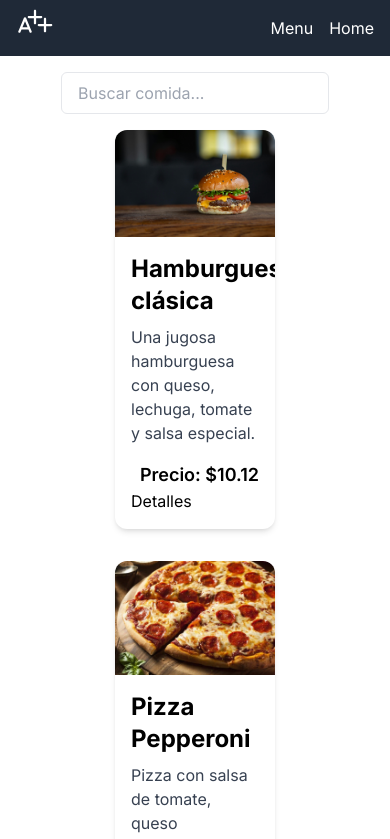
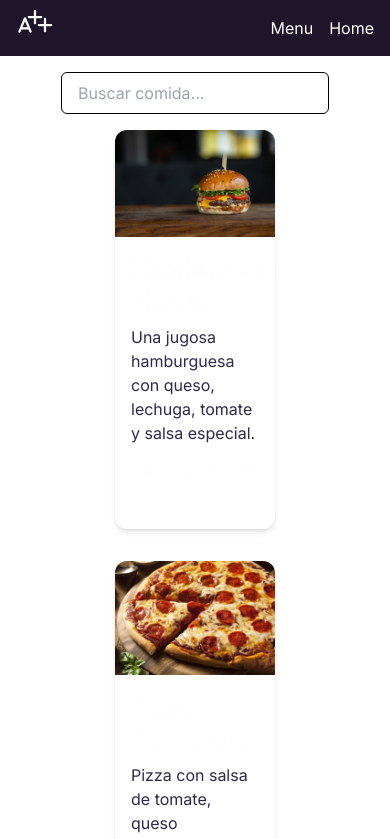
Before and after one commit to SantiagoYaitul/PWA-Restaurant, a Next.js app in the folder restaurant-react/: page /pages/Menu in a window 390 px wide. Shown: the top 839 px of the page. Built offline with nearby package versions, Linux system fonts and the light colour scheme.

Commit message:
Palette
Added palette to tailwind.config.js
Now custom palette colors can be called by (component)-palette-(color in palette) in the className of the components/module css

```diff
--- a/restaurant-react/src/app/components/Button/Button.module.css
+++ b/restaurant-react/src/app/components/Button/Button.module.css
@@ -4,5 +4,5 @@
 }
 
 .button {
-    @apply bg-blue-500 hover:bg-blue-700 text-white font-bold py-2 px-4 rounded
+    @apply bg-blue-500 hover:bg-blue-700 text-palette-foreground font-bold py-2 px-4 rounded
 } */
--- a/restaurant-react/src/app/components/FoodDetails/FoodDetails.module.css
+++ b/restaurant-react/src/app/components/FoodDetails/FoodDetails.module.css
@@ -1,5 +1,5 @@
 .container {
-    @apply max-w-3xl mx-auto bg-white rounded-lg overflow-hidden shadow-lg;
+    @apply max-w-3xl mx-auto text-palette-foreground rounded-lg overflow-hidden shadow-lg;
 }
 
 .imageContainer {
--- a/restaurant-react/src/app/components/FoodImage/FoodImage.module.css
+++ b/restaurant-react/src/app/components/FoodImage/FoodImage.module.css
@@ -1,5 +1,5 @@
 .container {
-    @apply md:w-1/3 bg-gray-800 text-white text-center md:text-left rounded-tl-xl rounded-bl-xl;
+    @apply md:w-1/3 bg-palette-shadow text-palette-foreground text-center md:text-left rounded-tl-xl rounded-bl-xl;
 }
 
 .image {
--- a/restaurant-react/src/app/components/FoodItem/FootItem.module.css
+++ b/restaurant-react/src/app/components/FoodItem/FootItem.module.css
@@ -1,9 +1,9 @@
 .container {
-    @apply max-w-40 mx-auto bg-white rounded-xl shadow-md overflow-hidden md:max-w-2xl mb-8;
+    @apply max-w-40 mx-auto text-palette-foreground rounded-xl shadow-md overflow-hidden md:max-w-2xl mb-8;
 }
 
 .image {
-    @apply md:w-1/3 bg-gray-800 text-white p-4 text-center md:text-left rounded-tl-xl rounded-bl-xl;
+    @apply md:w-1/3 bg-palette-shadow text-palette-foreground p-4 text-center md:text-left rounded-tl-xl rounded-bl-xl;
 }
 
 .details {
@@ -11,7 +11,7 @@
 }
 
 .description {
-    @apply text-gray-700 mt-2;
+    @apply text-palette-dim mt-2;
 }
 
 .price {
--- a/restaurant-react/src/app/components/Footer/Footer.jsx
+++ b/restaurant-react/src/app/components/Footer/Footer.jsx
@@ -2,7 +2,7 @@ import Link from "next/link";
 import { FaInstagram, FaFacebookF, FaSquareXTwitter, FaSquareReddit, FaSteam, FaGithub } from "react-icons/fa6";
 
 export default () => {
-   return <div className="dark:bg-slate-800 dark:text-white flex flex-col md:flex-row justify-between flex-nowrap w-full border-t-2 rounded-t-xl px-2 py-3">
+   return <div className="dark:bg-palette-background dark:text-palette-foreground flex flex-col md:flex-row justify-between flex-nowrap w-full border-t-2 rounded-t-xl px-2 py-3">
       <span className="flex pl-2">
          <span className="text-center text-lg">Made with: <Link href="https://nextjs.org/" className="font-extrabold">NextJS</Link></span>
       </span>
--- a/restaurant-react/src/app/components/Navbar/Navbar.module.css
+++ b/restaurant-react/src/app/components/Navbar/Navbar.module.css
@@ -1,5 +1,5 @@
 .navbar {
-    @apply bg-gray-800 p-4;
+    @apply bg-palette-background p-4;
 }
 
 .flexContainer {
@@ -7,7 +7,7 @@
 }
 
 .logo {
-    @apply flex items-center text-white;
+    @apply flex items-center text-palette-foreground;
 }
 
 .navLinks {
@@ -15,9 +15,9 @@
 }
 
 .navLink {
-    @apply text-white;
+    @apply text-palette-foreground;
 }
 
 .hoverEffect:hover {
-    @apply hover:text-gray-400;
+    @apply hover:text-palette-dim;
 }
--- a/restaurant-react/src/app/globals.css
+++ b/restaurant-react/src/app/globals.css
@@ -1,22 +1,6 @@
 @tailwind base;
 @tailwind components;
 @tailwind utilities;
-
-
-/* TODO implement new palette (or another palette) */
-:root {
-  --background-color-custom: #1E152A;
-  --foreground-color: #FEFDFF;
-  --shadow-color: #6A7B76;
-  --highlight-color: #F7DD72;
-  --spotlight-color: #FF8552;
-}
-
-/*
-body {
-  color: rgb(var(--background-color-custom));
-  background-color: rgb(var(--background-color-custom));
-} */
 
 /* :root {
   --foreground-rgb: 0, 0, 0;
--- a/restaurant-react/tailwind.config.js
+++ b/restaurant-react/tailwind.config.js
@@ -13,6 +13,16 @@ module.exports = {
           "conic-gradient(from 180deg at 50% 50%, var(--tw-gradient-stops))",
       }
     },
+    colors: {
+      "palette": {
+        "background": "#1E152A",
+        "foreground": "#FEFDFF",
+        "shadow": "#6A7B76",
+        "dim": "#2C2A4A",
+        "highlight": "#F7DD72",
+        "spotlight": "#FF8552",
+      }
+    }
   },
   plugins: [],
 };
```
